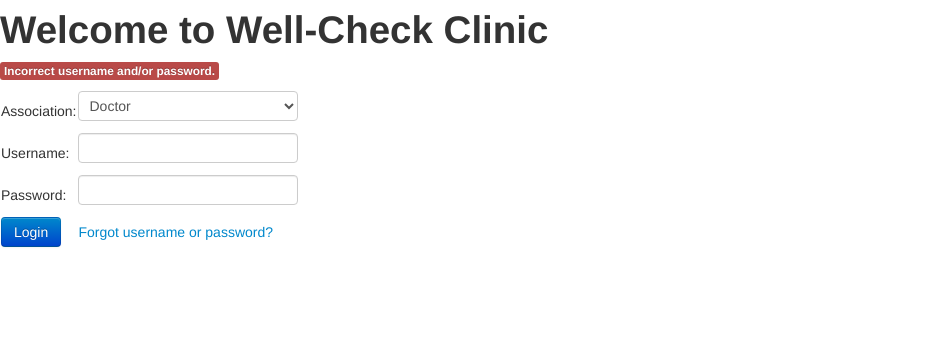
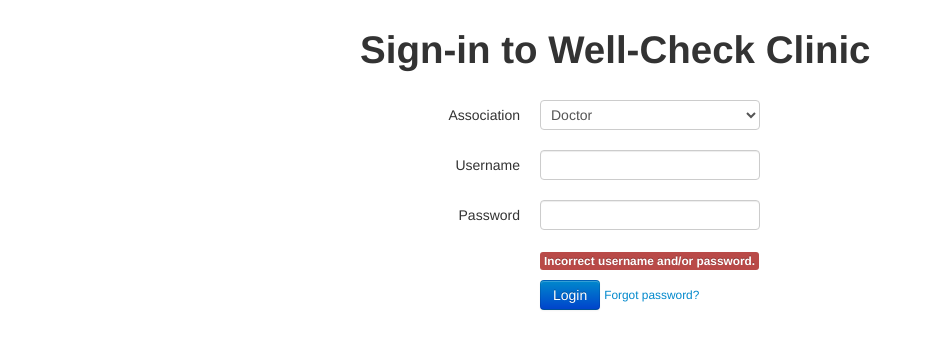
Before and after one commit to marcusfinney/Koala, a PHP site: page /index.php?error=incorrectlogin in a window 1280 px wide. Shown: the top 349 px of the page, without its empty margins (0-932 px from the left). Run offline with PHP 8.4, Linux system fonts and the light colour scheme.

Commit message:
updated login page, linked all pages to bootstrap, fixed error on Register page

```diff
--- a/accountDoctors.php
+++ b/accountDoctors.php
@@ -28,6 +28,8 @@ else
 <html lang="en">
     <head>
         <title>Doctor Account | Well-Check Clinic</title>
+        <link rel="stylesheet" href="css/bootstrap.min.css">
+        <link rel="stylesheet" href="css/bootstrap-responsive.min.css">
         <link rel="stylesheet" href="css/style.css">
     </head>
 
--- a/accountNurses.php
+++ b/accountNurses.php
@@ -27,7 +27,9 @@ else
 
 <html lang="en">
 	<head>
-		<title>Account</title>
+		<title>Nurse Account | Well-Check Clinic</title>
+        <link rel="stylesheet" href="css/bootstrap.min.css">
+        <link rel="stylesheet" href="css/bootstrap-responsive.min.css">
         <link rel="stylesheet" href="css/style.css">
 	</head>
 <body>
--- a/css/style.css
+++ b/css/style.css
@@ -1,15 +1,39 @@
-body {
-    font-family: arial, sans-serif;
+.login-content {
+	margin-top: 20px;
+	width: 560px;
 }
 
-/* For text you want to display smaller.
-   Currently used by 'Forgot username/password' link */
-.small {
-    font-size: 0.8em;
+
+/* fancy animation stuff for incorrect login error message */
+.login-error {
+	animation-name: showMessage;
+	animation-duration: 1.5s;
+	-moz-animation-name: showMessage;
+	-moz-animation-duration: 1.5s;
+	-webkit-animation-name: showMessage;
+	-webkit-animation-duration: 1.5s;
 }
-
-/* For error messages to user.
-   Currently used by 'Incorrect username/password' error message */
-.error {
-    color: red;
+@keyframes showMessage {
+	0% {
+		opacity: 0;
+	}
+	100% {
+		opacity: 1;
+	}
 }
+@-moz-keyframes showMessage {
+	0% {
+		opacity: 0;
+	}
+	100% {
+		opacity: 1;
+	}
+}
+@-webkit-keyframes showMessage {
+	0% {
+		opacity: 0;
+	}
+	100% {
+		opacity: 1;
+	}
+}
--- a/index.php
+++ b/index.php
@@ -2,46 +2,55 @@
 <html lang="en">
     <head>
         <title>Login | Well-Check Clinic</title>
-        <link rel="stylesheet" href="css/bootstrap.css">
-        <!--<link rel="stylesheet" href="css/style.css">-->
+        <link rel="stylesheet" href="css/bootstrap.min.css">
+        <link rel="stylesheet" href="css/bootstrap-responsive.min.css">
+        <link rel="stylesheet" href="css/style.css">
     <head>
 
     <body>
-        <h1>Welcome to Well-Check Clinic</h1>
-        <!-- displays error message if checklogin.php did not pass login -->
-        <?php
-        	if ($_GET and $_GET["error"] == "incorrectlogin") {
-            	echo '<p class="label label-important">Incorrect username and/or password.</p>';
-       		}
-        ?>
-        <form method="post" action="checklogin.php">
-        <table>
-            <tr>
-                <td>Association:</td>
-                <td>
-                    <select name="association">
+        <div class="container login-content">
+            <h1>Sign-in to Well-Check Clinic</h1>
+            <br>
+
+            <form class="form-horizontal" method="post" action="checklogin.php">
+                <div class="control-group">
+                    <label class="control-label" for="association">Association</label>
+                    <div class="controls">
+                        <select id="association" name="association">
                             <option value="Doctors">Doctor</option>
                             <option value="Nurses">Nurse</option>
                             <option value="Patients">Patient</option>
                             <option value="Admins">Admin</option>
                         </select>
-                </td>
-            </tr>
-            <tr>
-                <td>Username:</td>
-                <td><input type="text" name="username"></td>
-            </tr>
-            <tr>
-                <td>Password:</td>
-                <td><input type="password" name="password"></td>
-            </tr>
-            <tr>
-                <td><input class="btn btn-primary" type="submit" name="submit" value="Login"></td>
+                    </div>
+                </div>
+                <div class="control-group">
+                    <label class="control-label" for="username">Username</label>
+                    <div class="controls">
+                        <input type="text" id="username" name="username">
+                    </div>
+                </div>
+                <div class="control-group">
+                    <label class="control-label" for="password">Password</label>
+                    <div class="controls">
+                        <input type="password" id="password" name="password">
+                    </div>
+                </div>
+                <div class="control-group">
+                    <div class="controls">
+                        <!-- displays error message if checklogin.php did not pass login -->
+                        <?php
+                            if ($_GET and $_GET["error"] == "incorrectlogin") {
+                                echo '<p class="label label-important login-error">Incorrect username and/or password.</p><br>';
+                            }
+                        ?>
+                        <input class="btn btn-primary" type="submit" name="submit" value="Login">
                         <!-- THIS CURRENTLY GOES NOWHERE -->
-                <td><a class="small" href="">Forgot username or password?</a></td>
-            </tr>
-        </table>
+                        <small><a href="">Forgot password?</a></small>
+                    </div>
+                </div>
             </form>
+        </div>
 
         <?php
             if ($_GET and $_GET["error"] == "unauthorized") {
--- a/logout.php
+++ b/logout.php
@@ -9,6 +9,8 @@ session_destroy();
 <html lang="en">
 	<head>
 		<title>You have Logged Out!</title>
+        <link rel="stylesheet" href="css/bootstrap.min.css">
+        <link rel="stylesheet" href="css/bootstrap-responsive.min.css">
         <link rel="stylesheet" href="css/style.css">
 	</head>
 <body>
--- a/register.php
+++ b/register.php
@@ -1,3 +1,4 @@
+<!DOCTYPE html>
 <?php
 
 session_start();
@@ -8,7 +9,7 @@ mysql_select_db($database) or die(mysql_error());
 if($_SESSION['userrecord']['association'] == (1 || 0))
 {
 	$myiddoctor = $_SESSION['userrecord']['iddoctor'];
-if($_POST['submit'])
+	if($_POST)
 	{
 		$myusername = ($_POST['username']);
 		$mypassword = ($_POST['password']);
@@ -76,6 +77,9 @@ else
 <html>
 	<head>
 		<title>Register Your Account</title>
+        <link rel="stylesheet" href="css/bootstrap.min.css">
+        <link rel="stylesheet" href="css/bootstrap-responsive.min.css">
+        <link rel="stylesheet" href="css/style.css">
 	</head>
 <body>
 
```
Also changed, not shown: accountPatients.php (+4 -3 lines), 1 other file. Lines whose indentation alone changed are shown as unchanged.
